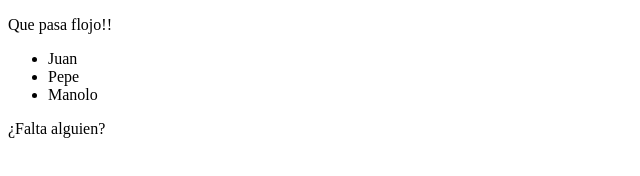
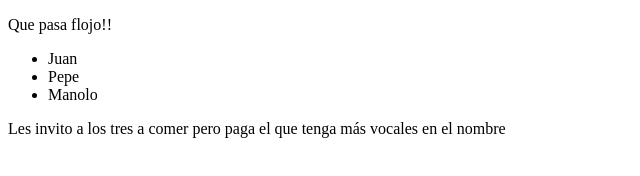
Before and after one commit to EduDG98/testgit, a plain HTML site: page index.html in a window 1280 px wide. Shown: the whole page, without its empty margins (0-640 px from the left). Drawn offline with Linux system fonts and the light colour scheme.

Commit message:
Revert "retirar pregunta"
This reverts commit 9ce41342469c043dfd19d2a6ddd59e5db10e39c6.

```diff
--- a/index.html
+++ b/index.html
@@ -14,6 +14,7 @@
             <li>Manolo</li>
     </ul>
 
-    <p>¿Falta alguien?</p>
+    <p>Les invito a los tres a comer pero paga el que tenga más vocales en el nombre</p>
+
 </body>
 </html>
```
